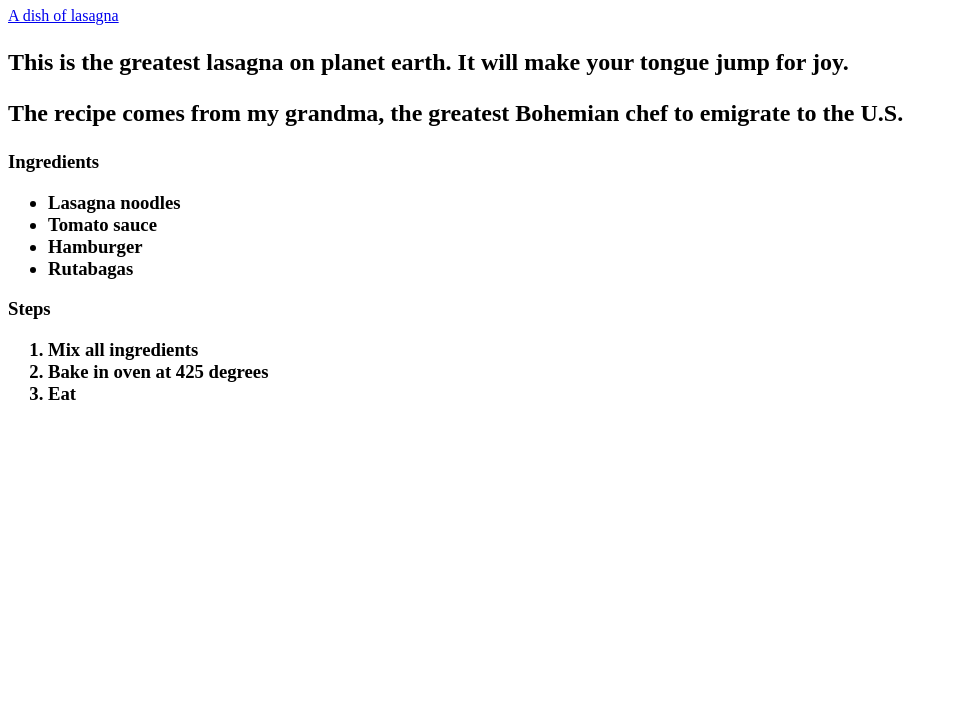
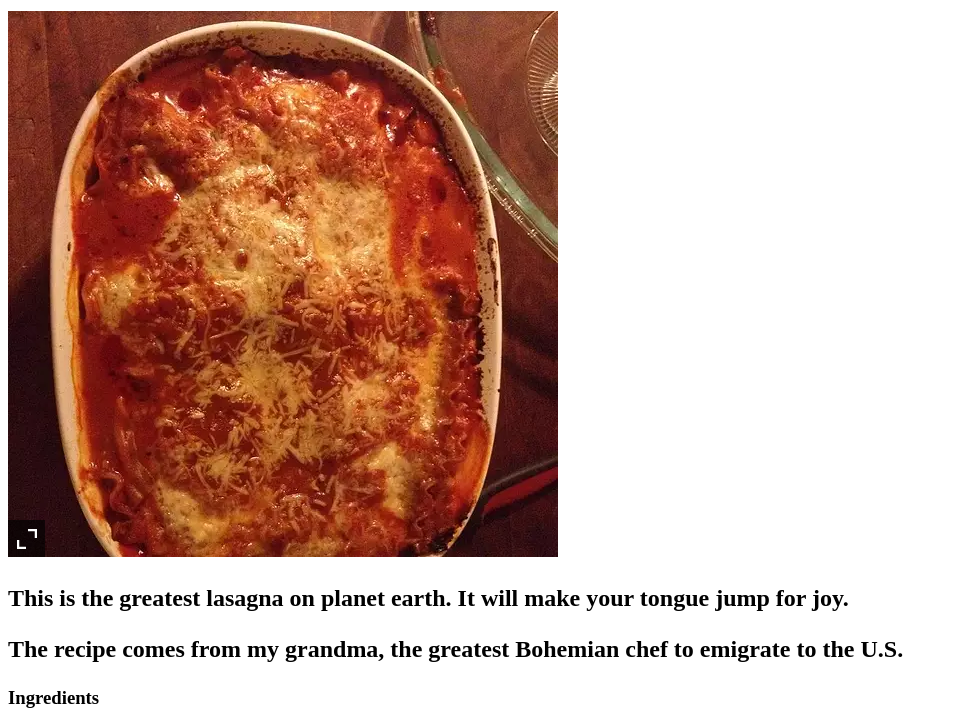
Before and after one commit to Untapped0909/odin-recipes, a plain HTML site: page recipes/lasagna.html in a window 1280 px wide. Shown: the part 73-798 px from the top of the page, without its empty margins (0-958 px from the left). Drawn offline with Linux system fonts and the light colour scheme.

Commit message:
./recipes/lasagna.html

```diff
--- a/recipes/lasagna.html
+++ b/recipes/lasagna.html
@@ -8,7 +8,7 @@
 </head>
 <body>
     <h1>Lasagna</h1>
-    <a href="../images/lasagna.png">A dish of lasagna</a>
+    <img src="../images/lasagna.png">
     <h2><p>This is the greatest lasagna on planet earth. It will make your tongue jump for joy.</p>
         <p>The recipe comes from my grandma, the greatest Bohemian chef to emigrate to the U.S.</p>
     </h2>
```
